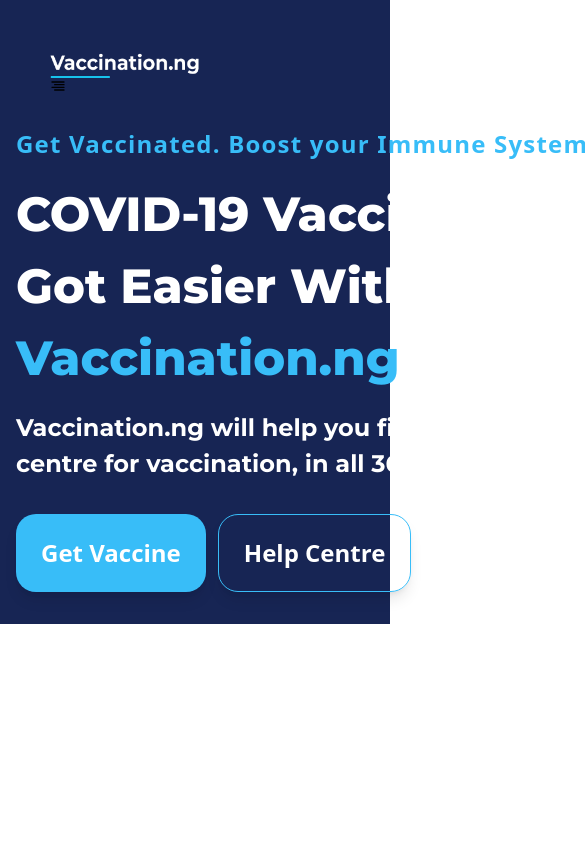
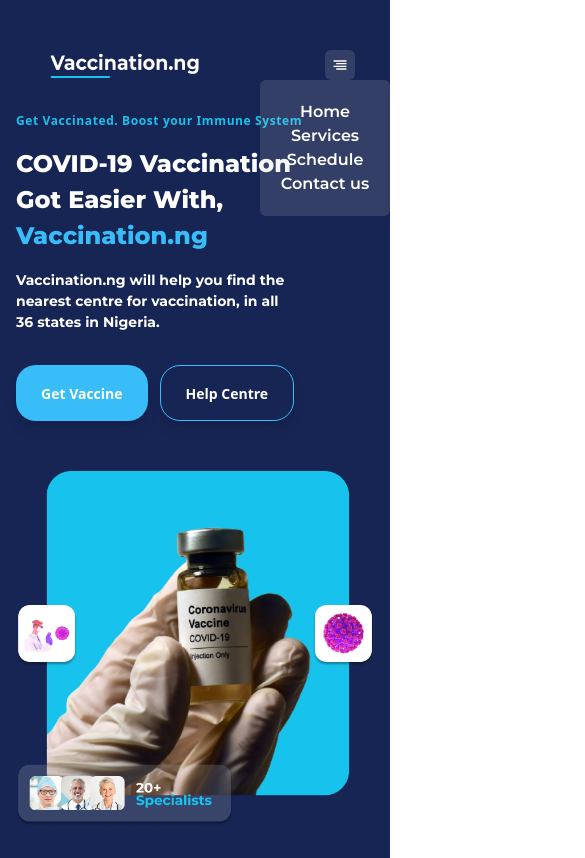
Before and after one commit to Rafin-Hasan/Website-5, a React (Vite) app: page / in a window 390 px wide. Shown: the top 858 px of the page, 585 px wide, since content can reach past the window. Built offline with nearby package versions, Linux system fonts and the light colour scheme.

Commit message:
modified:   src/Components/Home/HomeComponent.css 	modified:   src/Components/Responsive Navbar/ResponsiveNavbar.css 	modified:   src/Components/Responsive Navbar/ResponsiveNavbar.jsx

```diff
--- a/src/Components/Home/HomeComponent.css
+++ b/src/Components/Home/HomeComponent.css
@@ -4,7 +4,7 @@
 }
 
 .home-container {
-  @apply container mx-auto flex justify-between py-8 px-4;
+  @apply container mx-auto flex flex-wrap justify-between py-8 px-4;
 }
 
 /* Text Content */
@@ -13,32 +13,32 @@
 }
 
 .home-heading-small {
-  @apply text-[24px] font-bold tracking-wider text-sky-400 mb-4;
+  @apply lg:text-[24px] md:text-[18px] text-[12px] font-bold tracking-wider text-skyBlue mb-4;
 }
 
 .home-heading-large {
-  @apply w-[551px] text-[48px] font-montserrat text-white font-extrabold mb-4;
+  @apply lg:w-[551px] w-[276px] text-[24px] lg:text-[48px] font-montserrat text-white font-extrabold mb-4;
 }
 
 .home-brand-name {
-  @apply text-[48px] font-extrabold text-sky-400 block;
+  @apply lg:text-[48px] text-[24px] font-extrabold text-sky-400 block;
 }
 
 .home-description {
-  @apply w-[603px] text-white font-montserrat text-[24px] font-bold mt-4 mb-8;
+  @apply lg:w-[603px] w-[271px] text-white font-montserrat text-[14px] lg:text-[24px] font-bold mt-4 mb-8;
 }
 
 /* Button Group */
 .home-button-group {
-  @apply flex space-x-3;
+  @apply flex space-x-3 mb-[50px];
 }
 
 .btn-vaccine {
-  @apply bg-sky-400 text-white text-[24px] font-bold py-[20px] px-[25px] rounded-[20px] shadow-lg transition duration-200 transform hover:border hover:border-sky-400 hover:bg-transparent hover:scale-105;
+  @apply bg-sky-400 text-white lg:text-[24px] text-[14px] font-bold lg:py-[20px] py-[16.5px] px-[25px] rounded-[20px] shadow-lg transition duration-200 transform hover:border hover:border-sky-400 hover:bg-transparent hover:scale-105;
 }
 
 .btn-help {
-  @apply text-white text-[24px] font-bold py-[20px] px-[25px] rounded-[20px] border border-sky-400 shadow-lg transition duration-200 transform hover:bg-cyan-500 hover:border-cyan-600 hover:scale-105;
+  @apply text-white lg:text-[24px]  text-[14px] font-bold lg:py-[20px] py-[16.5px] px-[25px] rounded-[20px] border border-sky-400 shadow-lg transition duration-200 transform hover:bg-cyan-500 hover:border-cyan-600 hover:scale-105;
 }
 
 /* Image Styling */
--- a/src/Components/Responsive Navbar/ResponsiveNavbar.css
+++ b/src/Components/Responsive Navbar/ResponsiveNavbar.css
@@ -2,8 +2,14 @@
   @apply bg-blue-950 lg:hidden;
 }
 .resMenu {
-  @apply container pt-[50px] pl-[50px];
+  @apply container flex justify-between pt-[50px] pl-[50px];
 }
 .logo {
   @apply w-[150px] h-[28px] md:w-[200px] md:h-[35px];
 }
+.icon {
+  @apply text-white  p-[7px] mr-[35px] rounded-[6px] bg-[rgba(196,196,196,0.16)] relative;
+}
+.popupMenu {
+  @apply bg-[rgba(196,196,196,0.16)] p-5 w-[130px] text-center rounded-md text-white font-montserrat font-semibold absolute right-0;
+}
--- a/src/Components/Responsive Navbar/ResponsiveNavbar.jsx
+++ b/src/Components/Responsive Navbar/ResponsiveNavbar.jsx
@@ -9,9 +9,17 @@
         <div className="logoDiv">
           <img className="logo" src="./Image/logo.png" alt="logo" />
         </div>
-        <div>
+        <div className="icon">
           <FiAlignRight />
         </div>
+      </div>
+      <div className="popupMenu">
+        <ul>
+          <li>Home</li>
+          <li>Services</li>
+          <li>Schedule</li>
+          <li>Contact us</li>
+        </ul>
       </div>
     </nav>
   );
```
